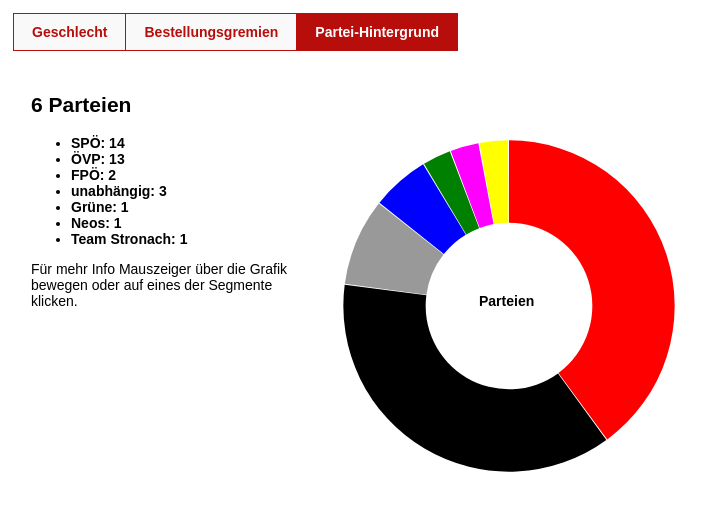
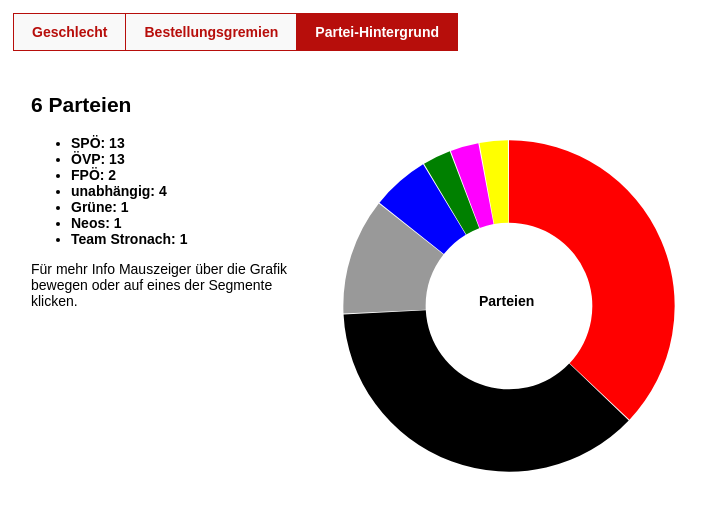
Before and after one commit to salx/SR_fixed, a plain HTML site: page partei.html in a window 1280 px wide. Shown: the whole page, without its empty margins (0-725 px from the left). Drawn offline with Linux system fonts and the light colour scheme.

Commit message:
kulovuts

```diff
--- a/partei.html
+++ b/partei.html
@@ -20,10 +20,10 @@
         <div class="text gremien">
           <h2>6 Parteien</h2>
           <ul>
-            <li>SP&Ouml;: 14</li>
+            <li>SP&Ouml;: 13</li>
             <li>&Ouml;VP: 13</li>
             <li>FP&Ouml;: 2</li>
-            <li>unabh&auml;ngig: 3</li>
+            <li>unabh&auml;ngig: 4</li>
             <li>Gr&uuml;ne: 1</li>
             <li>Neos: 1</li>
             <li>Team Stronach: 1</li>
--- a/partei.json
+++ b/partei.json
@@ -86,15 +86,6 @@
           "info": "Wien-Tourismus Chef",
           "gremium": "Bundeslaender",
           "id": "kettner"
-        },
-         {
-          "name": "Brigitte Kulovits-Rupp",
-          "value": 1,
-          "partei": "SPÖ",
-          "sex": "f",
-          "info": "AK Burgenland",
-          "gremium": "Bundeslaender",
-          "id": "kulovits"
         },
         {
           "name": "Willi Mernyi",
@@ -339,6 +330,15 @@
           "id": "jankovics"
         },
         {
+          "name": "Brigitte Kulovits-Rupp",
+          "value": 1,
+          "partei": "unabhängig",
+          "sex": "f",
+          "info": "AK Burgenland",
+          "gremium": "Bundeslaender",
+          "id": "kulovits"
+        },
+        {
           "name": "Franz Küberl",
           "value": 1,
           "partei": "unabhängig",
```
Also changed, not shown: geschlecht.json (+9 -9 lines), gremien.json (+9 -9 lines).
